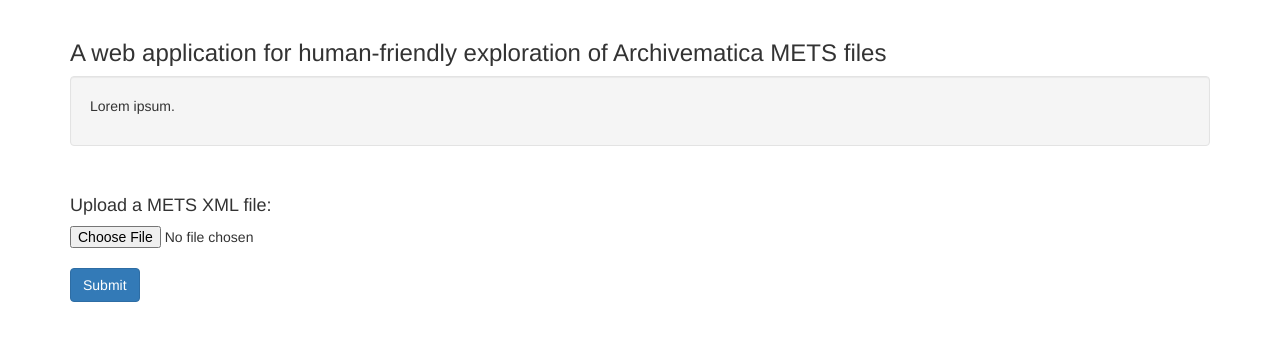
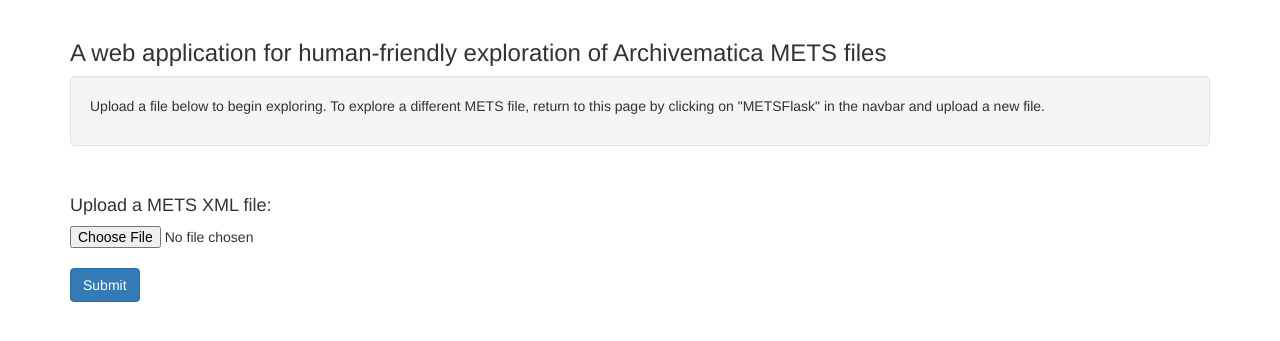
Before and after one commit to tw4l/METSFlask, a Flask app: page / in a window 1280 px wide. Shown: the part 52-393 px from the top of the page. Run offline with Flask 2, Linux system fonts and the light colour scheme; some libraries are stand-ins or nearby versions.

Commit message:
Update home screen message

```diff
--- a/templates/upload.html
+++ b/templates/upload.html
@@ -20,7 +20,7 @@
  <div class="container">
   <h3>A web application for human-friendly exploration of Archivematica METS files</h3>
   <div class="well">
-    <p>Lorem ipsum.</p>
+    <p>Upload a file below to begin exploring. To explore a different METS file, return to this page by clicking on "METSFlask" in the navbar and upload a new file.</p>
   </div>
   <br>
   <h4>Upload a METS XML file:</h4>
```
